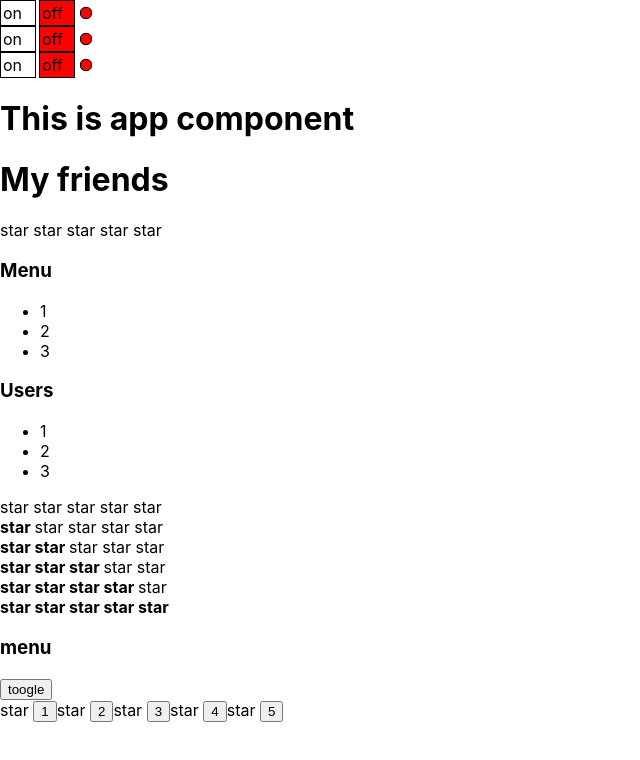
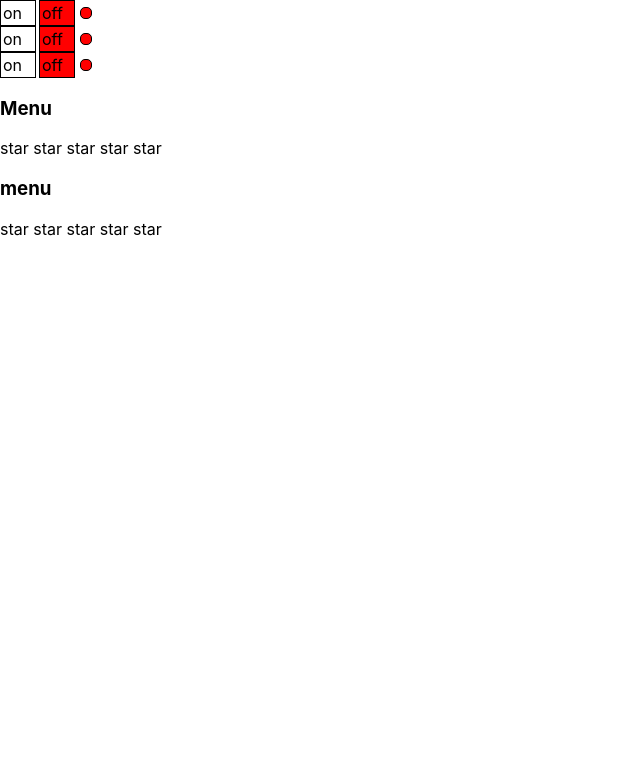
Before and after one commit to DmitryGK/react_redux, a React (Create React App) app: page / in a window 1280 px wide. Shown: the top 760 px of the page, without its empty margins (0-640 px from the left). Built offline with nearby package versions, Linux system fonts and the light colour scheme.

Commit message:
controlled and uncontrolled rating, accordion (callbacks)

```diff
--- a/src/App.tsx
+++ b/src/App.tsx
@@ -1,14 +1,16 @@
-import React from 'react';
+import React, {useState} from 'react';
 import './App.css';
 import {Accordion} from "./components/Accordion/Accordion";
-import {Rating} from "./components/Rating/Rating";
+import {Rating, RatingValueType} from "./components/Rating/Rating";
 import OnOff from "./components/OnOff/OnOff";
 import {UncontrolledAccordion} from "./components/UncontrolledAccordion/UncontrolledAccordion";
 import {UncontrolledRating} from "./components/UncontrolledRating/UncontrolledRating";
 
 
 function App() {
-    console.log('App rendering')
+
+    let [ratingValue, setRatingValue] = useState<RatingValueType>(0)
+    let [collapsedValue, setCollapsedValue] = useState(true)
     return (
         <div>
 
@@ -16,17 +18,12 @@
             <OnOff/>
             <OnOff/>
 
-            <PageTitle title={'This is app component'}/>
-            <PageTitle title={'My friends'}/>
-            <Rating value={0}/>
-            <Accordion titleValue={'Menu'} collapsed={false}/>
-            <Accordion titleValue={'Users'} collapsed={false}/>
-            <Rating value={0}/>
-            <Rating value={1}/>
-            <Rating value={2}/>
-            <Rating value={3}/>
-            <Rating value={4}/>
-            <Rating value={5}/>
+            {/*<PageTitle title={'This is app component'}/>*/}
+            {/*<PageTitle title={'My friends'}/>*/}
+            <Accordion titleValue={'Menu'} collapsed={collapsedValue} onClick={setCollapsedValue}/>
+            {/*<Accordion titleValue={'Users'} collapsed={false}/>*/}
+            <Rating value={ratingValue} onClick = {setRatingValue}/>
+
 
             <UncontrolledAccordion titleValue={'menu'}/>
             <UncontrolledRating/>
--- a/src/components/Accordion/Accordion.tsx
+++ b/src/components/Accordion/Accordion.tsx
@@ -4,13 +4,15 @@
 type AccordionPropsType = {
     titleValue: string
     collapsed: boolean
+    onClick: (collapsedValue: boolean) => void
 }
+
 
 export function Accordion(props: AccordionPropsType) {
 
         return (
             <div>
-                <AccordionTitle title={props.titleValue}/>
+                <AccordionTitle title={props.titleValue} value={props.collapsed} onClick={props.onClick}/>
                 {!props.collapsed && <AccordionBody/>}
             </div>
         )
@@ -18,11 +20,13 @@
 }
 type AccordionTitlePropsType = {
     title: string
+    onClick: (collapsedValue: boolean) => void
+    value: boolean
 }
 
 function AccordionTitle(props: AccordionTitlePropsType) {
     console.log('AccordionTitle rendering')
-    return <h3>{props.title}</h3>
+    return <h3 onClick={() => {props.onClick(!props.value)}}>{props.title}</h3>
 }
 
 function AccordionBody() {
--- a/src/components/Rating/Rating.tsx
+++ b/src/components/Rating/Rating.tsx
@@ -2,20 +2,24 @@
 
 
 
+export type RatingValueType =  0 | 1 | 2 | 3 | 4 | 5
+
 type RatingPropsType = {
-    value: 0 | 1 | 2 | 3 | 4 | 5
+    value: RatingValueType
+    onClick: (value: RatingValueType) => void
 }
+
 
 export function Rating(props: RatingPropsType) {
     console.log('UncontrolledRating rendering')
 
     return (
         <div>
-            <Star selected={props.value > 0}/>
-            <Star selected={props.value > 1}/>
-            <Star selected={props.value > 2}/>
-            <Star selected={props.value > 3}/>
-            <Star selected={props.value > 4}/>
+            <Star selected={props.value > 0} onClick={props.onClick} value={1}/>
+            <Star selected={props.value > 1} onClick={props.onClick} value={2}/>
+            <Star selected={props.value > 2} onClick={props.onClick} value={3}/>
+            <Star selected={props.value > 3} onClick={props.onClick} value={4}/>
+            <Star selected={props.value > 4} onClick={props.onClick} value={5}/>
         </div>
     )
 
@@ -23,14 +27,15 @@
 
 type StarPropsType = {
     selected: boolean
+    onClick: (value: RatingValueType) => void
+    value:RatingValueType
 }
 
 function Star(props: StarPropsType) {
-    console.log('Star rendering')
-    if (props.selected) {
-        return <span><b>star </b></span>
-    } else {
-        return <span>star </span>
-    }
+
+    return <span onClick={() => {props.onClick(props.value)}}>
+        {props.selected? <b>start </b> : 'star '}
+    </span>
+
 
 }
--- a/src/components/UncontrolledAccordion/UncontrolledAccordion.tsx
+++ b/src/components/UncontrolledAccordion/UncontrolledAccordion.tsx
@@ -12,8 +12,7 @@
 
         return (
             <div>
-                <AccordionTitle title={props.titleValue}/>
-                <button onClick={() => {setCollapsed(!collapsed)}}>toogle</button>
+                <AccordionTitle title={props.titleValue} onClick={() => {setCollapsed(!collapsed)}}/>
                 {!collapsed && <AccordionBody/>}
             </div>
         )
@@ -21,11 +20,12 @@
 }
 type AccordionTitlePropsType = {
     title: string
+    onClick: () => void
 }
 
 function AccordionTitle(props: AccordionTitlePropsType) {
     console.log('AccordionTitle rendering')
-    return <h3>{props.title}</h3>
+    return <h3 onClick={ () => { props.onClick() }}>{props.title}</h3>
 }
 
 function AccordionBody() {
--- a/src/components/UncontrolledRating/UncontrolledRating.tsx
+++ b/src/components/UncontrolledRating/UncontrolledRating.tsx
@@ -1,5 +1,4 @@
 import React, {useState} from "react";
-
 
 
 type RatingPropsType = {
@@ -12,15 +11,13 @@
     let [value, setValue] = useState(0)
 
 
-
-
     return (
         <div>
-            <Star selected={value>0}/><button onClick={() => {setValue(1)}}>1</button>
-            <Star selected={value>1}/><button onClick={() => {setValue(2)}}>2</button>
-            <Star selected={value>2}/><button onClick={() => {setValue(3)}}>3</button>
-            <Star selected={value>3}/><button onClick={() => {setValue(4)}}>4</button>
-            <Star selected={value>4}/><button onClick={() => {setValue(5)}}>5</button>
+            <Star selected={value > 0} setValue={setValue} value={1}/>
+            <Star selected={value > 1} setValue={setValue} value={2}/>
+            <Star selected={value > 2} setValue={setValue} value={3}/>
+            <Star selected={value > 3} setValue={setValue} value={4}/>
+            <Star selected={value > 4} setValue={setValue} value={5}/>
         </div>
     )
 
@@ -28,8 +25,14 @@
 
 type StarPropsType = {
     selected: boolean
+    value: 1 | 2 | 3 | 4 | 5
+    setValue: (value: 1 | 2 | 3 | 4 | 5) => void
 }
 
-function Star(props:StarPropsType) {
-    return  (props.selected? <span><b>star </b></span> : <span>star </span>)
+function Star(props: StarPropsType) {
+    return <span onClick={() => {
+        props.setValue(props.value)
+    }}>
+    {props.selected ? <b>star </b> : 'star '}
+        </span>
 }
```
